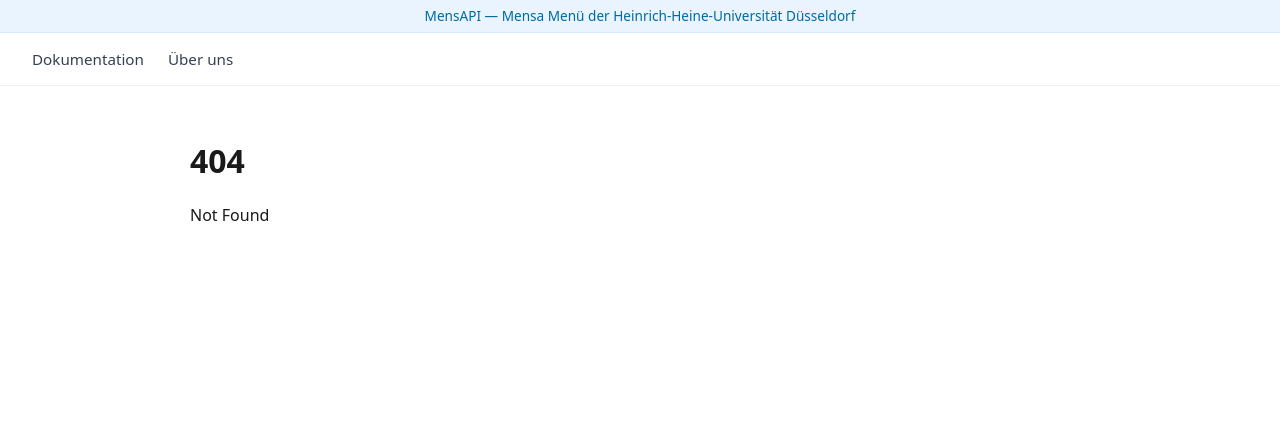
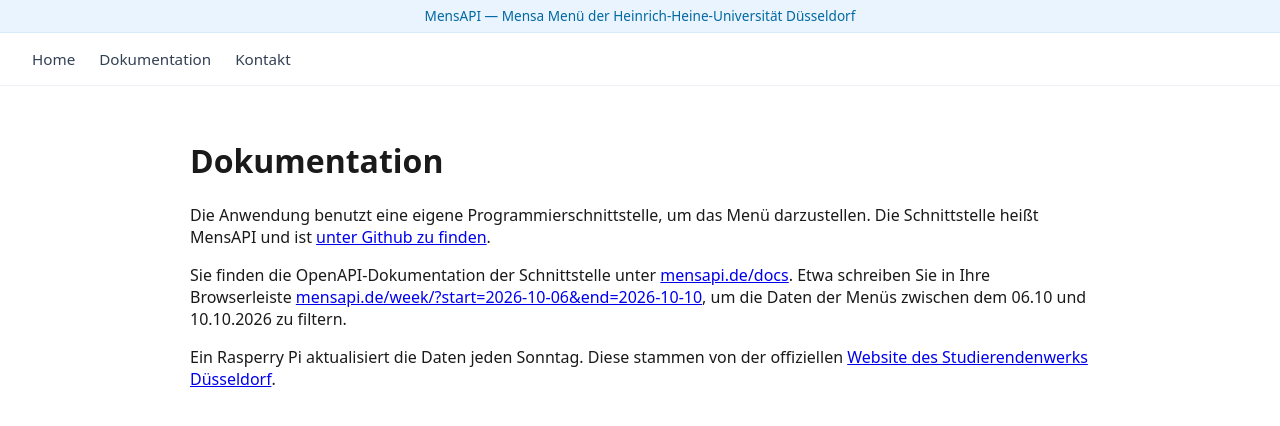
Before and after one commit to kawa800/MensAPI, a SvelteKit app in the folder src/mensapi/frontend/: page /api/docs in a window 1280 px wide. Before the commit this address had no page. Shown: the top 426 px of the page. Built offline with nearby package versions, Linux system fonts and the light colour scheme.

Commit message:
feat: add info pages

```diff
--- a/src/mensapi/frontend/src/routes/+layout.svelte
+++ b/src/mensapi/frontend/src/routes/+layout.svelte
@@ -9,8 +9,9 @@
 	<div class="top-bar">MensAPI — Mensa Menü der Heinrich-Heine-Universität Düsseldorf</div>
 	<div class="header-bar">
 		<nav>
+			<a href="/"> Home </a>
 			<a href="/api/docs">Dokumentation</a>
-			<a href="/">Über uns</a>
+			<a href="/kontakt">Kontakt</a>
 		</nav>
 		<enhanced:img class="logo" src="../lib/assets/hhu-logo.webp" alt="The logo of Heinrich Heine University" />
 	</div>
--- /dev/null
+++ b/src/mensapi/frontend/src/routes/api/docs/+page.svelte
@@ -0,0 +1,8 @@
+<h1>Dokumentation</h1>
+<p>Die Anwendung benutzt eine eigene Programmierschnittstelle, um das Menü darzustellen.
+Die Schnittstelle heißt MensAPI und ist <a href="https://github.com/kawa800/MensAPI">unter Github zu finden</a>.
+</p>
+
+<p>Sie finden die OpenAPI-Dokumentation der Schnittstelle unter <a href="https://mensapi.de/docs">mensapi.de/docs</a>. Etwa schreiben Sie in Ihre Browserleiste <a href="https://mensapi.de/docs">mensapi.de/week/?start=2026-10-06&end=2026-10-10</a>, um die Daten der Menüs zwischen dem 06.10 und 10.10.2026 zu filtern. </p>
+
+<p>Ein Rasperry Pi aktualisiert die Daten jeden Sonntag. Diese stammen von der offiziellen <a href='https://mocca.stw-d.de/mocca.digitalsignage/3500/Speiseplan3500/Index.html'> Website des Studierendenwerks Düsseldorf </a>. </p>
--- /dev/null
+++ b/src/mensapi/frontend/src/routes/kontakt/+page.svelte
@@ -0,0 +1,5 @@
+<h1>Kontakt</h1>
+<p>Bug-Reports oder Verbesserungsvorschläge können Sie an mat86nex@hhu.de schicken. Oder, extrem wichtig, dem Projekt <a href='https://github.com/kawa800/MensAPI'>einen Stern auf Github geben. </a> </p>
+
+
+<p>programmed by kawa ☕</p>
```
Also changed, not shown: 1 other file (tests, documents, lock files or other folders).
